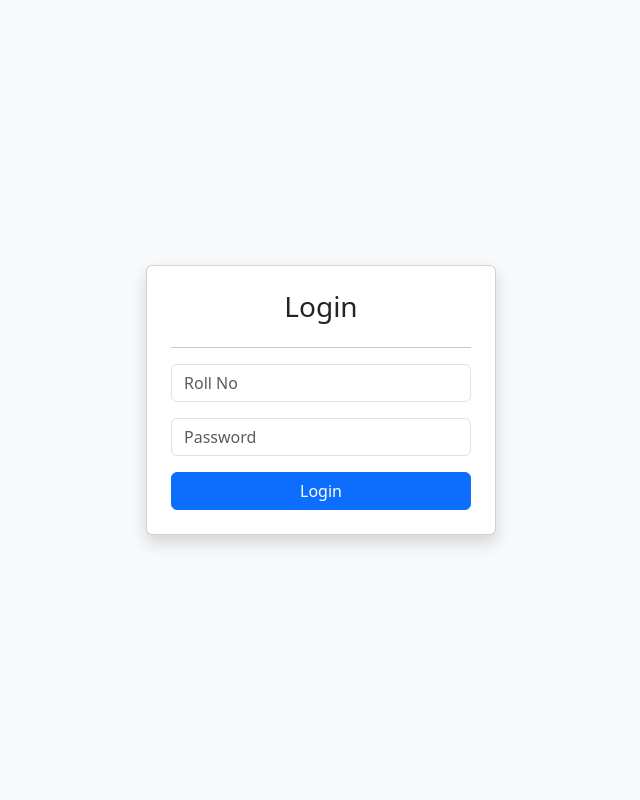
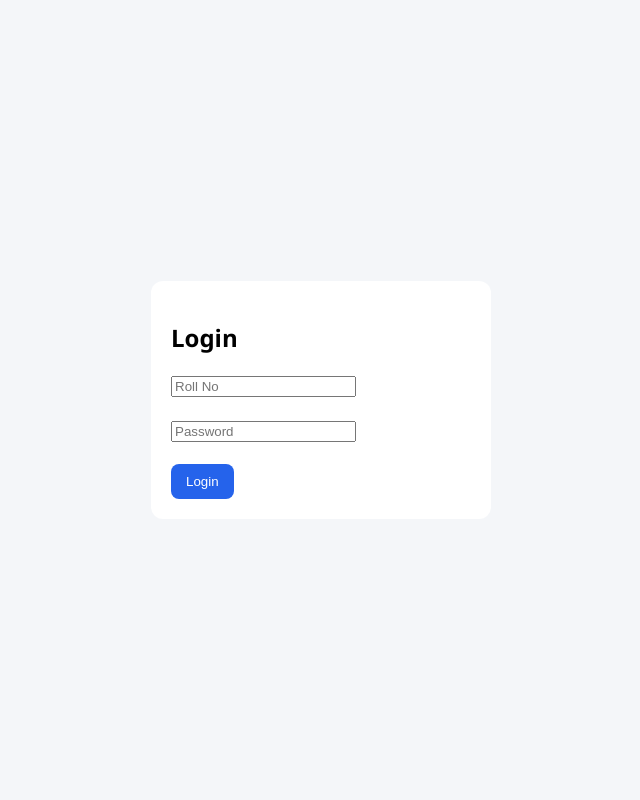
Before and after one commit to abhinavr645/exam-system, a Flask app: page / in a window 1280 px wide. Shown: the whole page, without its empty margins (319-959 px from the left). Run offline with Flask 3, Linux system fonts and the light colour scheme.

Commit message:
Update login.html

```diff
--- a/templates/login.html
+++ b/templates/login.html
@@ -2,29 +2,23 @@
 <html>
 <head>
     <title>Login</title>
-    <link href="https://cdn.jsdelivr.net/npm/bootstrap@5.3.0/dist/css/bootstrap.min.css" rel="stylesheet">
+    <link rel="stylesheet" href="/static/style.css">
 </head>
-<body class="bg-light d-flex justify-content-center align-items-center" style="height:100vh;">
+<body>
 
-<div class="card p-4 shadow" style="width:350px;">
+<div style="display:flex;justify-content:center;align-items:center;height:100vh;">
+    <div class="card" style="width:300px;">
 
-    <h3 class="text-center">Login</h3>
-    <hr>
+        <h2>Login</h2>
 
-    <form method="POST" action="/login">
+        <form method="POST" action="/login">
+            <input type="text" name="roll" placeholder="Roll No" required><br><br>
+            <input type="password" name="password" placeholder="Password" required><br><br>
 
-        <div class="mb-3">
-            <input type="text" name="roll" class="form-control" placeholder="Roll No" required>
-        </div>
+            <button class="btn btn-primary">Login</button>
+        </form>
 
-        <div class="mb-3">
-            <input type="password" name="password" class="form-control" placeholder="Password" required>
-        </div>
-
-        <button class="btn btn-primary w-100">Login</button>
-
-    </form>
-
+    </div>
 </div>
 
 </body>
```
